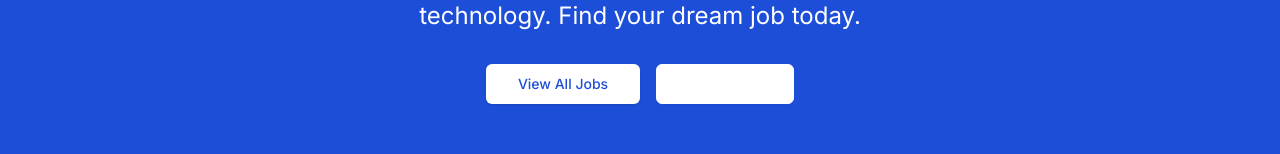
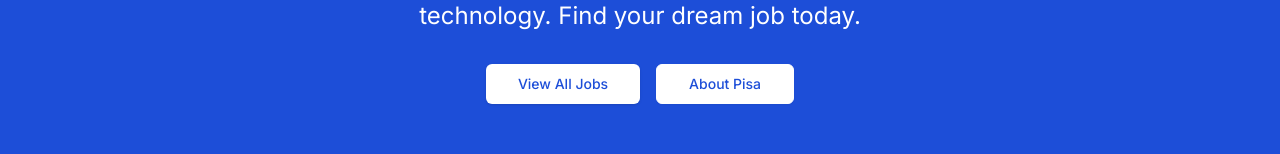
Before and after one commit to LimpStone/pisa-job-application, a Next.js app: page / in a window 1280 px wide. Shown: the part 256-410 px from the top of the page. Built offline with nearby package versions, Linux system fonts and the light colour scheme; no server answers; the database is empty.

Commit message:
color letter

```diff
--- a/src/app/page.tsx
+++ b/src/app/page.tsx
@@ -30,7 +30,7 @@
               <Button asChild size="lg" className="bg-white text-blue-700 hover:bg-gray-100">
                 <Link href="/jobs">View All Jobs</Link>
               </Button>
-              <Button asChild size="lg" variant="outline" className="border-white text-white hover:bg-blue-600">
+              <Button asChild size="lg" variant="outline" className="border-white text-blue-700 hover:bg-blue-600">
                 <Link href="https://www.pisa.com.mx/nuestra-empresa/#quienessomos">About Pisa</Link>
               </Button>
             </div>
```
